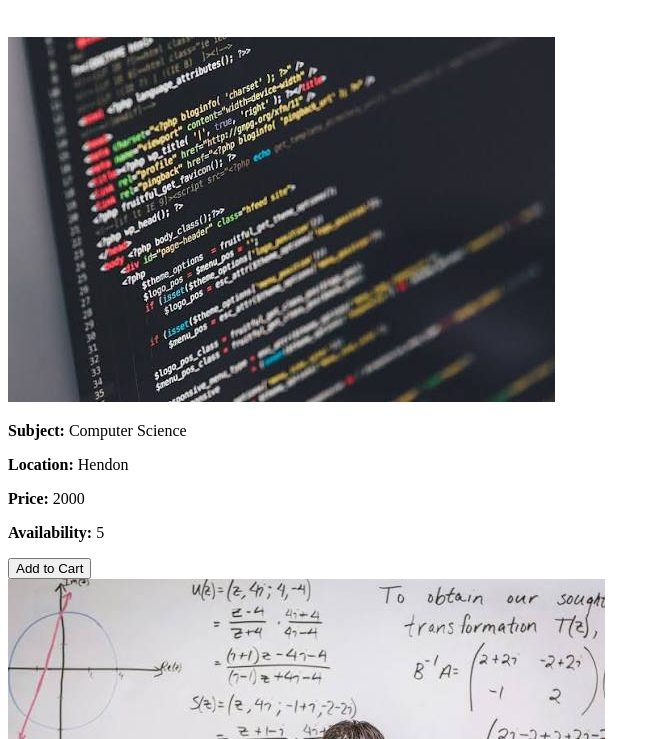
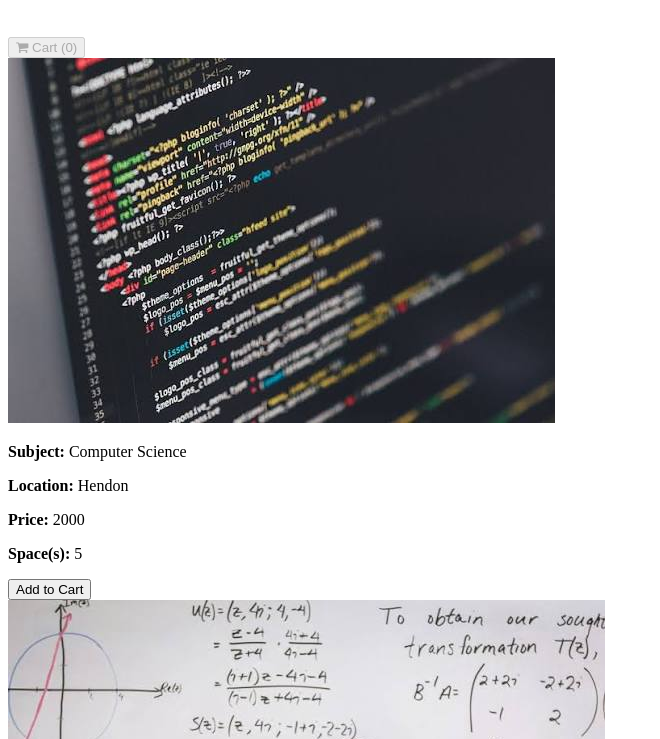
Before and after one commit to Ezinwa29/CST3144_COURSEWORK_FRONTEND, a plain HTML site: page index.html in a window 1280 px wide. Shown: the part 61-800 px from the top of the page, without its empty margins (0-660 px from the left). Drawn offline with nearby package versions, Linux system fonts and the light colour scheme.

Commit message:
Add cart page

```diff
--- a/index.html
+++ b/index.html
@@ -4,20 +4,33 @@
     <meta charset="UTF-8">
     <meta name="viewport" content="width=device-width, initial-scale=1.0">
     <title>Coursework</title>
+    <link rel="stylesheet" href="https://cdnjs.cloudflare.com/ajax/libs/fontawesome/4.7.0/css/font-awesome.min.css">
     <script src="https://unpkg.com/vue@3/dist/vue.global.js"></script>
 </head>
 <body>
       <div id="myApp">
         <h1>{{siteName}}</h1>
         <br>
-        <div v-for="lesson in lessons" :key="lesson.id">
+        <button v-on:click="toggleCart()" v-bind:disabled="cart.length === 0 && !showCart">
+            <i class="fa fa-shopping-cart" aria-hidden="true"></i>
+            {{ showCart ? "Back to lessons" : "Cart (" + cartItemCount + ")" }}
+        </button>
+
+        <div v-if="!showCart">
+           <div v-for="lesson in lessons" :key="lesson.id">
             <img v-bind:src="lesson.image.url" v-bind:alt="lesson.image.alt" />
             <p><b>Subject:</b> {{ lesson.subject }}</p>
             <p><b>Location:</b> {{ lesson.location }}</p>
             <p><b>Price:</b> {{ lesson.price }}</p>
-            <p><b>Availability:</b> {{lesson.availability}}</p>
+            <p><b>Space(s):</b> {{lesson.space}}</p>
             <button v-on:click="addToCart(lesson)" v-bind:disabled="!canAddToCart(lesson)">Add to Cart</button>
+           </div>
         </div>
+
+        <div v-else>
+            <!--cart page next-->
+        </div>
+
     </div>
     <script>
         const { createApp } = Vue;
@@ -27,6 +40,7 @@
                 return {
                     siteName: "After School Classes",
                     cart: [],
+                    showCart: false,
                     lessons: [
                         {image: {
                             url:"../CST3144_COURSEWORK_FRONTEND/images/computer_science_img.jpg", alt:"Computer Science Lesson Image"
@@ -35,7 +49,7 @@
                         subject:'Computer Science',
                         location:'Hendon',
                         price: '2000',
-                        availability: 5
+                        space: 5
 
                      },
                       { image: {
@@ -45,7 +59,7 @@
                         subject:'Mathematics',
                         location:'Dubai',
                         price: '2500',
-                        availability: 5
+                        space: 5
 
                      },
                       { image: {
@@ -55,7 +69,7 @@
                         subject:'English',
                         location:'Mauritius',
                         price: '3000',
-                        availability: 5
+                        space: 5
 
                      },
                       { image: {
@@ -65,7 +79,7 @@
                         subject:'Science',
                         location:'Hendon',
                         price: '2800',
-                        availability: 5
+                        space: 5
 
                      },
                       { image: {
@@ -75,7 +89,7 @@
                         subject:'Music',
                         location:'Dubai',
                         price: '1500',
-                        availability: 5
+                        space: 5
 
                      },
                       {  image: {
@@ -85,7 +99,7 @@
                         subject:'History',
                         location:'Mauritius',
                         price: '1800',
-                        availability: 5
+                        space: 5
 
                      },
                       { image: {
@@ -95,7 +109,7 @@
                         subject:'Geography',
                         location:'Hendon',
                         price: '1600',
-                        availability: 5
+                        space: 5
 
                      },
                       { image: {
@@ -105,7 +119,7 @@
                         subject:'Photography',
                         location:'Mauritius',
                         price: '2200',
-                        availability: 5
+                        space: 5
 
                      },
                       {  image: {
@@ -115,7 +129,7 @@
                         subject:'Football',
                         location:'Dubai',
                         price: '2500',
-                        availability: 5
+                        space: 5
 
                      },
                       { image: {
@@ -125,7 +139,7 @@
                         subject:'Basketball',
                         location:'Hendon',
                         price: '2700',
-                        availability: 5
+                        space: 5
 
                      }
                     ]
@@ -134,18 +148,25 @@
             },
 
             computed: {
+                cartItemCount(){
+                    return this.cart.length
+                }
 
             },
 
             methods: {
                 addToCart(lesson) {
                     this.cart.push(lesson.id)
-                    lesson.availability--
+                    lesson.space--
                 },
 
                 canAddToCart(lesson) {
-                    return lesson.availability > 0
+                    return lesson.space > 0
                 },
+
+                toggleCart(){
+                    this.showCart = !this.showCart
+                }
 
 
             }
```
